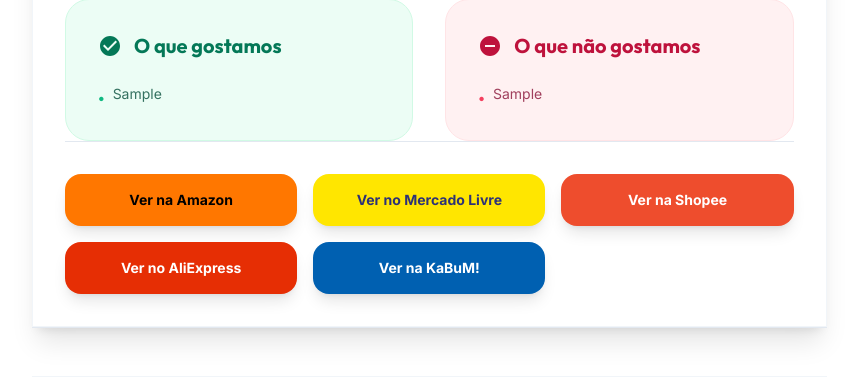
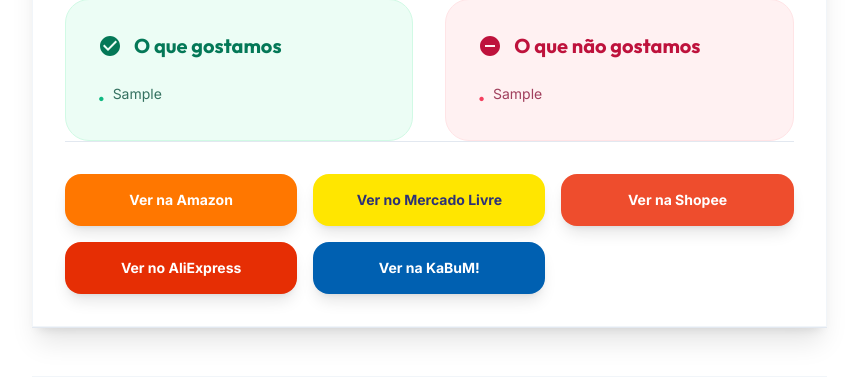
Before and after one commit to andresperes33/blog, a Django app: a page that uses templates/reviews/guide_detail.html in a window 1280 px wide. Shown: the part 1630-2007 px from the top of the page, without its empty margins (0-858 px from the left). Run offline with Django 5.2, Linux system fonts and the light colour scheme; tables that the repository leaves empty hold one stand-in row (values such as "Sample post"); grey boxes marked "Sample" are stand-in pictures; some libraries are stand-ins or nearby versions.

Commit message:
style: change amazon button text to white as per user request

```diff
--- a/templates/reviews/guide_detail.html
+++ b/templates/reviews/guide_detail.html
@@ -156,7 +156,7 @@
                             <div class="grid grid-cols-1 sm:grid-cols-2 lg:grid-cols-3 gap-4 pt-8 border-t border-slate-200 dark:border-slate-800">
                                 {% if item.amazon_link %}
                                 <a href="{{ item.amazon_link }}" target="_blank" rel="nofollow"
-                                   style="background-color: #FF7700; color: #000000;"
+                                   style="background-color: #FF7700; color: #ffffff;"
                                    class="flex items-center justify-center gap-3 w-full font-black py-4 rounded-2xl shadow-lg hover:shadow-orange-600/50 hover:-translate-y-1 transition-all duration-300 text-sm tracking-wide">
                                     Ver na Amazon
                                 </a>
```
